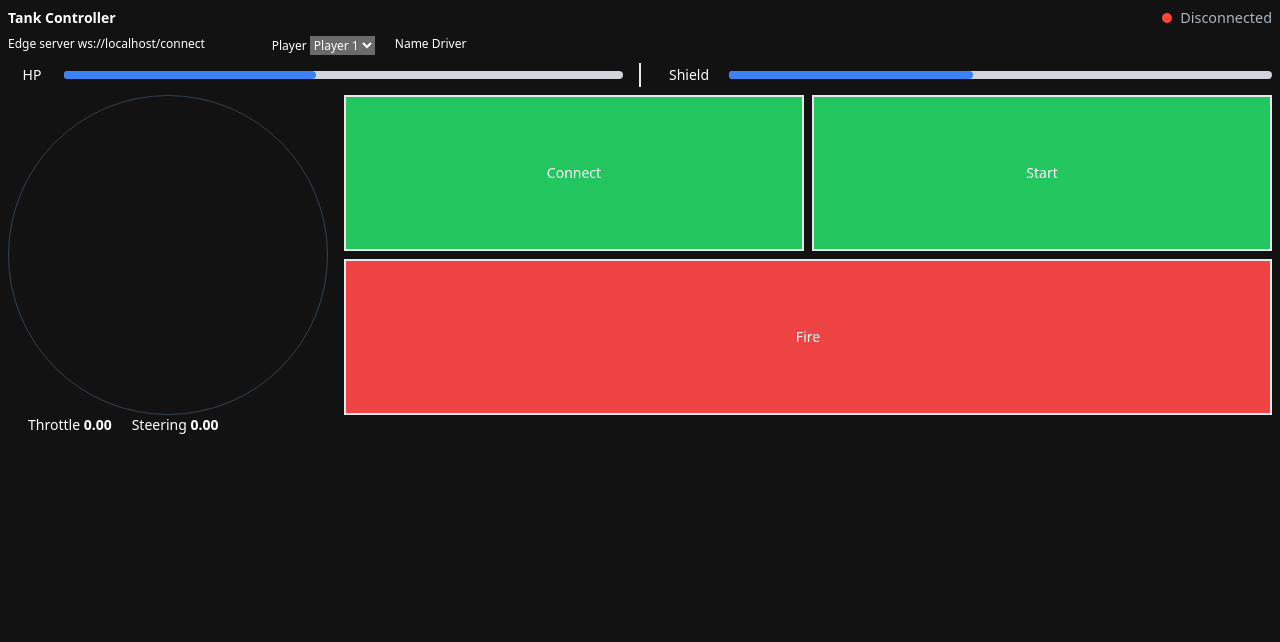
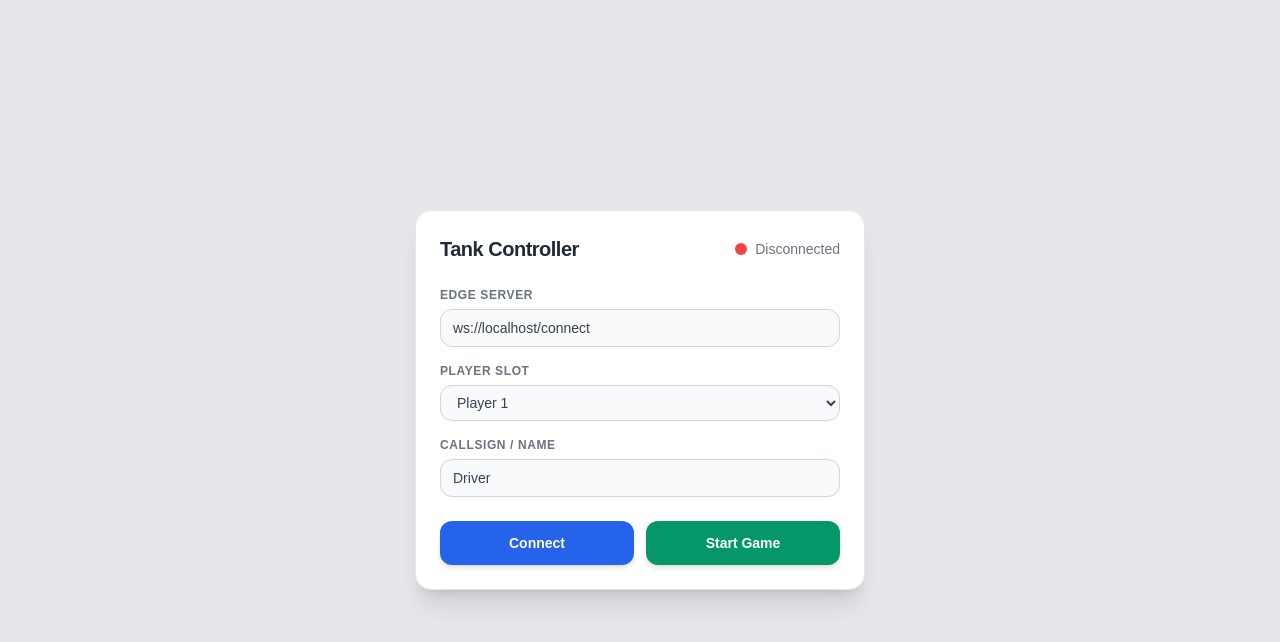
Before and after one commit to requiemdev/Tank-Arena-26-ECSE-Design-Comp, a website: page public/controller.html in a window 1280 px wide. Drawn offline with nearby package versions, Linux system fonts and the light colour scheme.

Commit message:
improved controller layout

```diff
--- a/public/controller.html
+++ b/public/controller.html
@@ -3,156 +3,223 @@
   <head>
     <meta charset="utf-8" />
     <meta name="viewport" content="width=device-width, initial-scale=1" />
+
     <title>ECSE Tank Controller</title>
+
     <script src="https://cdn.jsdelivr.net/npm/nipplejs@0.10.2/dist/nipplejs.min.js"></script>
     <script src="https://cdn.tailwindcss.com"></script>
+
     <style>
-      :root {
-        color-scheme: dark;
-        --bg: #101419;
-        --panel: #1b242d;
-        --panel-2: #24313c;
-        --text: #f5f7fa;
-        --muted: #a9b5bf;
-        --accent: #34c759;
-        --danger: #ff453a;
-        --line: #34424f;
-      }
-
       * {
         box-sizing: border-box;
       }
 
-      .setup {
-        display: grid;
-        grid-template-columns: 1fr 1fr;
-        gap: 10px;
+      body {
+        margin: 0;
+        overflow: hidden;
+        touch-action: none;
+        background: #e5e7eb;
+        font-family: Arial, Helvetica, sans-serif;
       }
 
-      .setup label:first-child {
-        grid-column: 1 / -1;
+      /* ---------- PRE GAME ---------- */
+      #pregame {
+        height: 100vh;
+        display: flex;
+        flex-direction: column;
+        justify-content: center;
+        align-items: center;
       }
 
-      .status {
-        display: inline-flex;
-        align-items: center;
-        gap: 8px;
-        color: var(--muted);
-        font-size: 0.9rem;
-        white-space: nowrap;
+      /* ---------- GAME ---------- */
+      #game {
+        width: 100vw;
+        height: 100dvh;
+        overflow: hidden;
+        background: #1f2937;
       }
 
-      .dot {
-        width: 10px;
-        height: 10px;
-        border-radius: 50%;
-        background: var(--danger);
+      .controller {
+        width: 100%;
+        height: 100%;
+        display: flex;
+        flex-direction: column;
       }
 
-      .dot.connected {
-        background: var(--accent);
+      .controls {
+        flex: 1;
+        display: flex;
+        align-items: center;
+        justify-content: space-between;
+        width: 100%;
+        padding: 25px;
+        gap: 40px;
       }
 
       #joystick {
-        width: 25vw;
-        aspect-ratio: 1;
+        width: 50%;
+        height: 100%;
+        display: flex;
+        align-items: flex-start;
+        justify-content: flex-start;
         position: relative;
       }
 
-      .actions {
-        display: grid;
-        grid-template-columns: repeat(3, 1fr);
-        gap: 10px;
+      #fire {
+        width: 50%;
+
+        height: 85%;
+
+        border-radius: 30px;
+
+        font-size: 32px;
+
+        font-weight: bold;
+
+        color: white;
+
+        background: #dc2626;
+
+        border: 4px solid #991b1b;
+
+        box-shadow: 0 8px 15px rgba(0, 0, 0, 0.3);
       }
 
-      @media (min-width: 780px) {
-        main {
-          max-width: 860px;
-          margin: 0 auto;
-          padding: 24px;
+      #fire:active {
+        transform: scale(0.95);
+        background: #b91c1c;
       }
 
-        .setup {
-          grid-template-columns: 2fr 1fr 1fr;
+      .debug {
+        height: 50px;
+        display: flex;
+        justify-content: center;
+        align-items: center;
+        gap: 25px;
+        font-size: 16px;
+        background: rgba(0, 0, 0, 0.4);
+        color: white;
       }
 
-        .setup label:first-child {
-          grid-column: auto;
+      .debug-box {
+        background: rgba(255, 255, 255, 0.1);
+        padding: 5px 15px;
+        border-radius: 9999px;
+      }
+
+      @media (max-width: 700px) {
+        #fire {
+          font-size: 22px;
+        }
+        .controls {
+          padding: 15px;
+          gap: 15px;
         }
       }
     </style>
   </head>
+
   <body>
-    <div class="p-2 text-sm">
-      <div class="flex justify-between items-center">
-        <h1 class="font-bold">Tank Controller</h1>
-
-        <div class="status h-2">
-          <span id="statusDot" class="dot"></span
-          ><span id="statusText">Disconnected</span>
+    <!-- =====================
+         PRE GAME
+    ===================== -->
+    <div id="pregame">
+      <div
+        class="bg-white w-[90vw] max-w-[450px] p-6 rounded-2xl shadow-xl border border-gray-200"
+      >
+        <div class="flex justify-between items-center mb-6">
+          <h1 class="text-xl font-extrabold text-gray-800 tracking-tight">
+            Tank Controller
+          </h1>
+          <div
+            id="connectionStatus"
+            class="flex items-center gap-2 text-sm font-medium text-gray-500"
+          >
+            <span
+              id="statusDot"
+              class="w-3 height h-3 rounded-full bg-red-500 transition-colors duration-300"
+            ></span>
+            <span id="statusText">Disconnected</span>
           </div>
         </div>
 
-      <div class="text-xs flex gap-5 pt-2">
-        <label>
-          Edge server
-          <input id="serverUrl" autocomplete="off" />
-        </label>
-        <label>
-          Player
-          <select id="player">
+        <div class="space-y-4">
+          <div class="flex flex-col gap-1.5">
+            <label
+              class="text-xs font-bold uppercase tracking-wider text-gray-500"
+              >Edge Server</label
+            >
+            <input
+              id="serverUrl"
+              autocomplete="off"
+              class="w-full px-3 py-2 border border-gray-300 rounded-xl bg-gray-50 text-gray-700 outline-none focus:border-blue-500 transition-all text-sm"
+            />
+          </div>
+
+          <div class="flex flex-col gap-1.5">
+            <label
+              class="text-xs font-bold uppercase tracking-wider text-gray-500"
+              >Player Slot</label
+            >
+            <select
+              id="player"
+              class="w-full px-3 py-2 border border-gray-300 rounded-xl bg-gray-50 text-gray-700 outline-none focus:border-blue-500 transition-all text-sm"
+            >
               <option value="p1">Player 1</option>
               <option value="p2">Player 2</option>
             </select>
-        </label>
-        <label>
-          Name
-          <input id="username" autocomplete="name" value="Driver" />
-        </label>
           </div>
 
-      <div class="flex gap-4 text-center items-center pt-2">
-        <div class="flex items-center gap-2 w-full">
-          <div class="w-12">HP</div>
-          <div class="flex-1 bg-gray-300 rounded-full h-2">
-            <div class="bg-blue-500 h-2 rounded-full" style="width: 45%"></div>
+          <div class="flex flex-col gap-1.5">
+            <label
+              class="text-xs font-bold uppercase tracking-wider text-gray-500"
+              >Callsign / Name</label
+            >
+            <input
+              id="username"
+              value="Driver"
+              class="w-full px-3 py-2 border border-gray-300 rounded-xl bg-gray-50 text-gray-700 outline-none focus:border-blue-500 transition-all text-sm"
+            />
           </div>
         </div>
 
-        <div class="border-l-2 h-6"></div>
-
-        <div class="flex items-center gap-2 w-full">
-          <div class="w-16">Shield</div>
-          <div class="flex-1 bg-gray-300 rounded-full h-2">
-            <div class="bg-blue-500 h-2 rounded-full" style="width: 45%"></div>
+        <div class="flex gap-3 mt-6">
+          <button
+            id="connect"
+            class="flex-1 rounded-xl py-3 font-bold text-white bg-blue-600 hover:bg-blue-700 shadow-md active:scale-[0.98] transition-all text-sm"
+          >
+            Connect
+          </button>
+          <button
+            id="start"
+            class="flex-1 rounded-xl py-3 font-bold text-white bg-emerald-600 hover:bg-emerald-700 shadow-md active:scale-[0.98] transition-all text-sm"
+          >
+            Start Game
+          </button>
         </div>
       </div>
     </div>
 
-      <div class="flex gap-4 pt-2">
-        <div class="pad" aria-label="Joystick">
-          <div id="joystick" class=""></div>
+    <!-- =====================
+         GAME
+    ===================== -->
+    <div id="game" class="hidden">
+      <div class="controller">
+        <div class="controls">
+          <div id="joystick"></div>
+          <button id="fire">FIRE</button>
         </div>
 
-        <div class="actions flex-1 grid grid-cols-2 gap-2">
-          <button id="connect" class="border-2 p-2 bg-green-500" type="button">
-            Connect
-          </button>
-
-          <button id="start" class="border-2 p-2 bg-green-500" type="button">
-            Start
-          </button>
-
-          <button id="fire" class="danger col-span-2 border-2 p-2 bg-red-500">
-            Fire
-          </button>
+        <div class="debug">
+          <div class="debug-box">
+            Throttle:
+            <strong id="throttle" class="text-emerald-400">0.00</strong>
+          </div>
+          <div class="debug-box">
+            Steering: <strong id="steering" class="text-cyan-400">0.00</strong>
           </div>
         </div>
-
-      <section class="flex gap-5 ps-5" aria-live="polite">
-        <div>Throttle <strong id="throttle">0.00</strong></div>
-        <div>Steering <strong id="steering">0.00</strong></div>
-      </section>
+      </div>
     </div>
 
     <script>
@@ -166,6 +233,8 @@
       const connectButton = document.querySelector("#connect");
       const startButton = document.querySelector("#start");
       const fireButton = document.querySelector("#fire");
+      const pregame = document.querySelector("#pregame");
+      const game = document.querySelector("#game");
 
       const defaultProtocol =
         window.location.protocol === "https:" ? "wss:" : "ws:";
@@ -175,16 +244,19 @@
       let seq = 0;
       let latest = { throttle: 0, steering: 0, fire: false };
       let sendTimer;
+      let joystick;
 
+      function initJoystick() {
+        if (joystick) return;
         const joystickZone = document.querySelector("#joystick");
+        if (!window.nipplejs) return;
 
-      if (window.nipplejs) {
-        const joystick = nipplejs.create({
+        joystick = nipplejs.create({
           zone: joystickZone,
           mode: "static",
-          position: { left: "50%", top: "50%" },
-          color: "#f5f7fa",
-          size: 190,
+          position: { left: "25%", top: "50%" },
+          color: "#9ca3af",
+          size: 180,
         });
 
         joystick.on("move", (_event, data) => {
@@ -197,13 +269,6 @@
         });
 
         joystick.on("end", stopMoving);
-      } else {
-        joystickZone.style.border = "1px solid var(--line)";
-        joystickZone.style.borderRadius = "50%";
-        joystickZone.addEventListener("pointerdown", handleFallbackPointer);
-        joystickZone.addEventListener("pointermove", handleFallbackPointer);
-        joystickZone.addEventListener("pointerup", stopMoving);
-        joystickZone.addEventListener("pointercancel", stopMoving);
       }
 
       connectButton.addEventListener("click", () => {
@@ -214,7 +279,19 @@
         connect();
       });
 
-      startButton.addEventListener("click", () => sendJson({ type: "start" }));
+      startButton.addEventListener("click", async () => {
+        sendJson({ type: "start" });
+
+        // FIX: Override CSS ID specificity rule directly
+        pregame.style.display = "none";
+        game.classList.remove("hidden");
+
+        requestAnimationFrame(() => {
+          initJoystick();
+        });
+
+        await enterLandscape();
+      });
 
       fireButton.addEventListener("pointerdown", () => {
         latest.fire = true;
@@ -237,25 +314,36 @@
         url.searchParams.set("player", playerInput.value);
         url.searchParams.set("username", usernameInput.value || "Driver");
 
-        setStatus("Connecting", false);
+        setStatus("Connecting", "bg-yellow-500");
         socket = new WebSocket(url);
 
         socket.addEventListener("open", () => {
-          setStatus("Connected", true);
+          setStatus("Connected", "bg-emerald-500");
           connectButton.textContent = "Disconnect";
+          connectButton.classList.replace("bg-blue-600", "bg-gray-600");
           sendTimer = window.setInterval(sendInput, 50);
         });
 
         socket.addEventListener("close", () => {
           window.clearInterval(sendTimer);
-          setStatus("Disconnected", false);
+          setStatus("Disconnected", "bg-red-500");
           connectButton.textContent = "Connect";
+          connectButton.classList.replace("bg-gray-600", "bg-blue-600");
         });
 
         socket.addEventListener("error", () =>
-          setStatus("Connection error", false),
+          setStatus("Error", "bg-red-500"),
         );
       }
+
+      function checkOrientation() {
+        if (window.innerHeight > window.innerWidth) {
+          alert("Please rotate your phone to landscape.");
+        }
+      }
+
+      window.addEventListener("resize", checkOrientation);
+      checkOrientation();
 
       function sendInput() {
         sendJson({
@@ -273,30 +361,15 @@
         }
       }
 
-      function handleFallbackPointer(event) {
-        if (event.buttons === 0) {
-          return;
-        }
-
-        const rect = joystickZone.getBoundingClientRect();
-        const radius = rect.width / 2;
-        latest = {
-          ...latest,
-          throttle: clamp((rect.top + radius - event.clientY) / radius),
-          steering: clamp((event.clientX - rect.left - radius) / radius),
-        };
-        renderAxes();
-      }
-
       function stopMoving() {
         latest = { ...latest, throttle: 0, steering: 0 };
         renderAxes();
         sendInput();
       }
 
-      function setStatus(text, connected) {
+      function setStatus(text, dotColorClass) {
         statusText.textContent = text;
-        statusDot.classList.toggle("connected", connected);
+        statusDot.className = `w-3 h-3 rounded-full transition-colors duration-300 ${dotColorClass}`;
       }
 
       function renderAxes() {
@@ -307,6 +380,16 @@
       function clamp(value) {
         return Math.max(-1, Math.min(1, value));
       }
+
+      async function enterLandscape() {
+        try {
+          if (screen.orientation) {
+            await screen.orientation.lock("landscape");
+          }
+        } catch (error) {
+          console.log("Orientation lock unavailable", error);
+        }
+      }
     </script>
   </body>
 </html>
```
Lines whose indentation alone changed are shown as unchanged.
